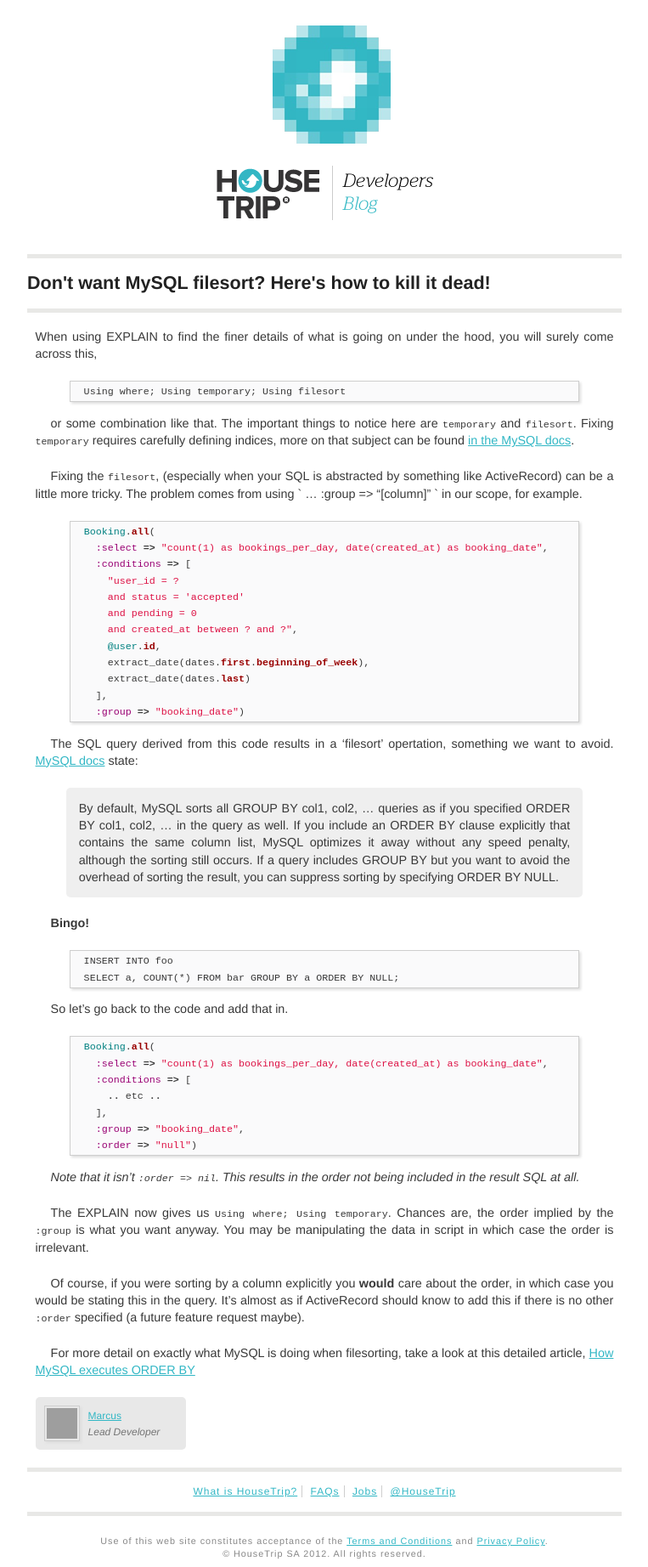
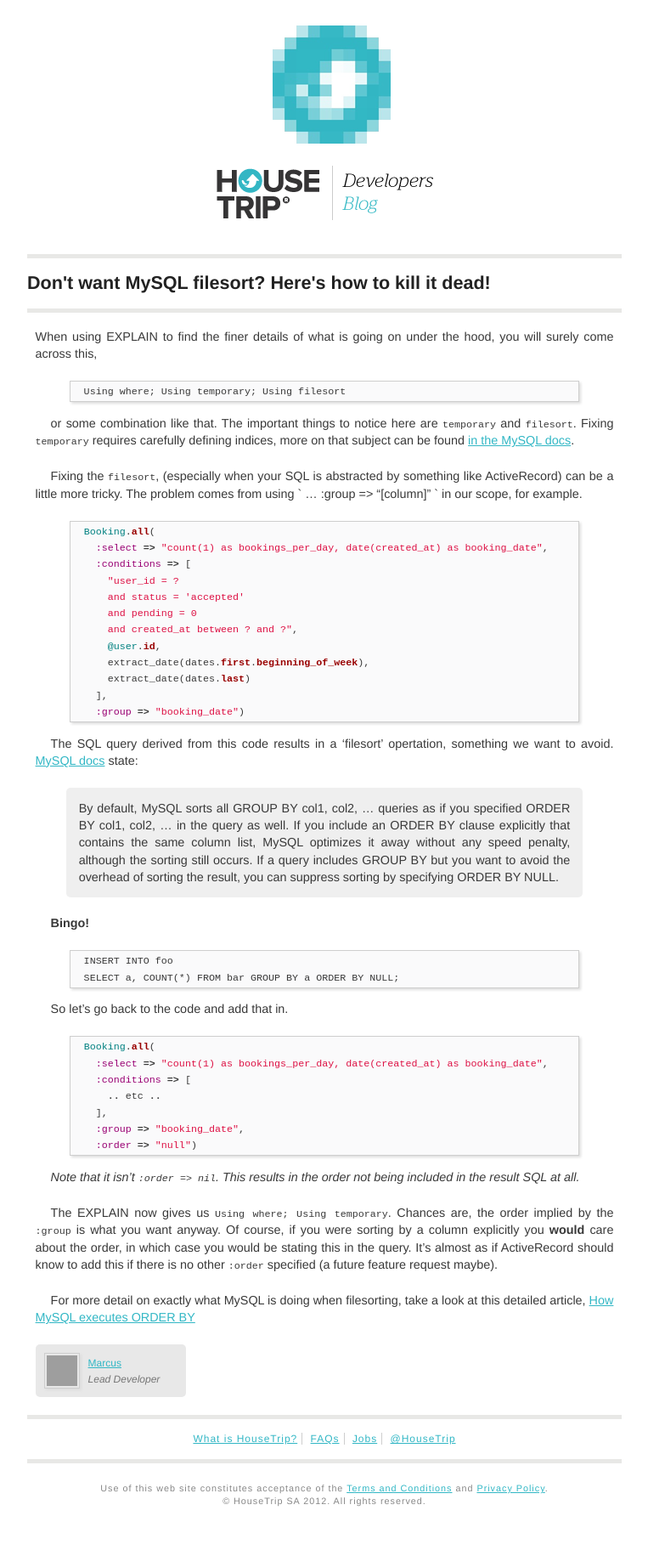
Before and after one commit to HouseTrip/housetrip.github.com, a Jekyll site: the page built from _posts/2013-04-19-mysql-order-by-null.md, in a window 1280 px wide. Shown: the whole page at 85% size, without its empty margins (258-1021 px from the left). Built offline with Jekyll 4.4.1, drawn with Linux system fonts in a browser that asks for light colours; after the commit the page ends 1782 px from its top, so only the background shows below that; grey boxes are pictures that could not be loaded.

```diff
--- a/_posts/2013-04-19-mysql-order-by-null.md
+++ b/_posts/2013-04-19-mysql-order-by-null.md
@@ -57,8 +57,6 @@
 
 *Note that it isn't `:order => nil`. This results in the order not being included in the result SQL at all.*
 
-The EXPLAIN now gives us `Using where; Using temporary`. Chances are, the order implied by the `:group` is what you want anyway. You may be manipulating the data in script in which case the order is irrelevant.
-
-Of course, if you were sorting by a column explicitly you **would** care about the order, in which case you would be stating this in the query.  It's almost as if ActiveRecord should know to add this if there is no other `:order` specified (a future feature request maybe).
+The EXPLAIN now gives us `Using where; Using temporary`. Chances are, the order implied by the `:group` is what you want anyway.  Of course, if you were sorting by a column explicitly you **would** care about the order, in which case you would be stating this in the query.  It's almost as if ActiveRecord should know to add this if there is no other `:order` specified (a future feature request maybe).
 
 For more detail on exactly what MySQL is doing when filesorting, take a look at this detailed article, [How MySQL executes ORDER BY](http://s.petrunia.net/blog/?p=24)
```
